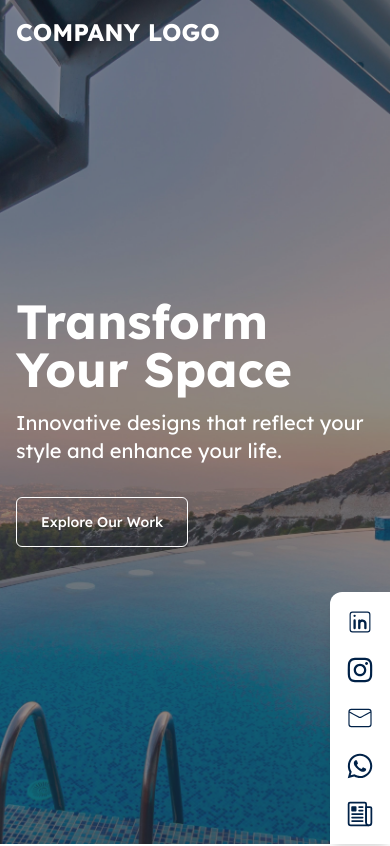
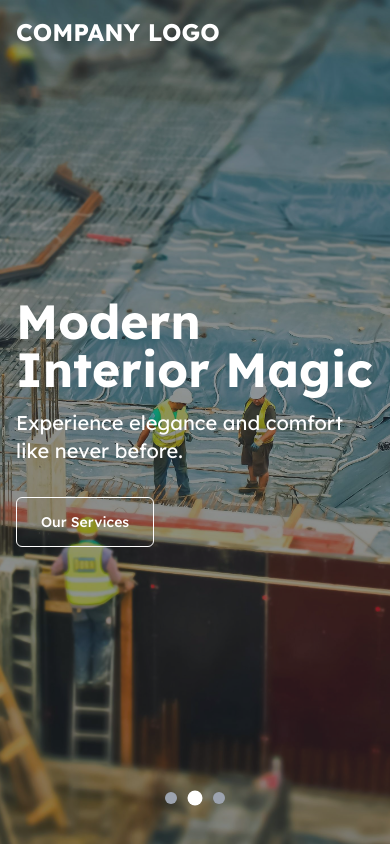
Before and after one commit to dhiant/consulting-firm-frontend, a Next.js app: page / in a window 390 px wide. Shown: the top 846 px of the page. Built offline with nearby package versions, Linux system fonts and the light colour scheme.

Commit message:
fix max-w-screen in hero carousel

```diff
--- /dev/null
+++ b/app/(home)/hero-carousel.tsx
@@ -0,0 +1,139 @@
+"use client";
+
+import Image from "next/image";
+import Link from "next/link";
+import { useEffect, useRef, useState } from "react";
+import { Button } from "@/components/ui/button";
+import SlideUpAnimation from "@/components/animations/slide-up-variants";
+
+const slides = [
+  {
+    image: "/images/home.jpg",
+    heading: "Transform Your Space",
+    subheading:
+      "Innovative designs that reflect your style and enhance your life.",
+    buttonLink: "/portfolio",
+    buttonText: "Explore Our Work",
+  },
+  {
+    image: "/images/services.jpg",
+    heading: "Modern Interior Magic",
+    subheading: "Experience elegance and comfort like never before.",
+    buttonLink: "/services",
+    buttonText: "Our Services",
+  },
+  {
+    image: "/images/about.jpg",
+    heading: "Creative Living Spaces",
+    subheading: "Bringing your dream home to life with artistry and precision.",
+    buttonLink: "/contact",
+    buttonText: "Get in Touch",
+  },
+];
+
+const HeroCarousel = () => {
+  const [current, setCurrent] = useState(0);
+  const [fade, setFade] = useState(false);
+  const intervalRef = useRef<NodeJS.Timeout | null>(null);
+
+  const startInterval = () => {
+    intervalRef.current = setInterval(() => {
+      setFade(true);
+      setTimeout(() => {
+        setCurrent((prev) => (prev + 1) % slides.length);
+        setFade(false);
+      }, 500);
+    }, 5000);
+  };
+
+  const resetInterval = () => {
+    if (intervalRef.current) clearInterval(intervalRef.current);
+    startInterval();
+  };
+
+  useEffect(() => {
+    startInterval();
+    return () => {
+      if (intervalRef.current) clearInterval(intervalRef.current);
+    };
+  }, []);
+
+  const handleDotClick = (index: number) => {
+    if (index !== current) {
+      if (intervalRef.current) clearInterval(intervalRef.current); // Clear current interval
+      setFade(true);
+      setTimeout(() => {
+        setCurrent(index);
+        setFade(false);
+        resetInterval(); // Restart interval after manual click
+      }, 500);
+    }
+  };
+
+  const { image, heading, subheading, buttonLink, buttonText } =
+    slides[current];
+
+  return (
+    <section className="relative h-[100vh] bg-gray-800 text-white flex items-center overflow-hidden">
+      {/* Background Image */}
+      <div className="absolute inset-0 transition-opacity duration-1000 ease-in-out">
+        <Image
+          src={image}
+          alt="Slide background"
+          fill
+          className={`object-cover transition-opacity duration-1000 ${
+            fade ? "opacity-0" : "opacity-50"
+          }`}
+          priority
+        />
+      </div>
+
+      {/* Overlay Content */}
+      <SlideUpAnimation className="relative container mx-auto px-4 h-full flex flex-col justify-center z-10 transition-opacity duration-1000 ease-in-out max-w-screen-xl">
+        <h1
+          className={`text-5xl font-bold mb-4 transition-all duration-700 ${
+            fade ? "opacity-0 translate-y-4" : "opacity-100 translate-y-0"
+          }`}
+        >
+          {heading}
+        </h1>
+        <p
+          className={`text-xl mb-8 transition-all duration-700 delay-100 ${
+            fade ? "opacity-0 translate-y-4" : "opacity-100 translate-y-0"
+          }`}
+        >
+          {subheading}
+        </p>
+        <div
+          className={`transition-opacity duration-700 delay-200 ${
+            fade ? "opacity-0" : "opacity-100"
+          }`}
+        >
+          <Button
+            asChild
+            size="lg"
+            variant="ghost"
+            className="p-6 border border-white"
+          >
+            <Link href={buttonLink}>{buttonText}</Link>
+          </Button>
+        </div>
+      </SlideUpAnimation>
+
+      {/* Dot Indicators */}
+      <div className="absolute bottom-10 left-1/2 transform -translate-x-1/2 flex gap-3 z-20">
+        {slides.map((_, index) => (
+          <button
+            key={index}
+            onClick={() => handleDotClick(index)}
+            className={`w-3 h-3 rounded-full transition-all duration-300 ${
+              current === index ? "bg-white scale-125" : "bg-gray-400"
+            }`}
+          ></button>
+        ))}
+      </div>
+    </section>
+  );
+};
+
+export default HeroCarousel;
--- a/app/(home)/page.tsx
+++ b/app/(home)/page.tsx
@@ -16,14 +16,15 @@ import {
   CarouselPrevious,
 } from "@/components/ui/carousel";
 import SlideUpAnimation from "@/components/animations/slide-up-variants";
-// import ZoomInAnimation from "@/components/animations/zoom-in-variants";
+import ZoomInAnimation from "@/components/animations/zoom-in-variants";
 import { Testimonials } from "@/components/testimonials";
+import HeroCarousel from "./hero-carousel";
 
 export default function HomePage() {
   return (
     <div>
       {/* Dynamic Hero Section */}
-      <section className="relative h-[100vh] bg-gray-800 to-white text-white flex justify-between items-center">
+      {/* <section className="relative h-[100vh] bg-gray-800 to-white text-white flex justify-between items-center">
         <div className="container mx-auto max-w-screen-xl">
           <div className="absolute inset-0">
             <Image
@@ -52,51 +53,9 @@ export default function HomePage() {
             </div>
           </SlideUpAnimation>
         </div>
-      </section>
+      </section> */}
 
-      {/* Value Proposition */}
-      {/* <section className="py-16 bg-gray-100">
-        <div className="container mx-auto px-4">
-          <h2 className="text-3xl font-bold text-center mb-8">
-            Why Choose Us?
-          </h2>
-          <div className="grid grid-cols-1 md:grid-cols-3 gap-8">
-            <Card>
-              <CardHeader>
-                <CardTitle>Expert Designers</CardTitle>
-              </CardHeader>
-              <CardContent>
-                <p>
-                  Our team of award-winning designers brings creativity and
-                  expertise to every project.
-                </p>
-              </CardContent>
-            </Card>
-            <Card>
-              <CardHeader>
-                <CardTitle>Tailored Solutions</CardTitle>
-              </CardHeader>
-              <CardContent>
-                <p>
-                  We create custom designs that perfectly match your style,
-                  needs, and budget.
-                </p>
-              </CardContent>
-            </Card>
-            <Card>
-              <CardHeader>
-                <CardTitle>Sustainable Practices</CardTitle>
-              </CardHeader>
-              <CardContent>
-                <p>
-                  We prioritize eco-friendly materials and energy-efficient
-                  designs for a greener future.
-                </p>
-              </CardContent>
-            </Card>
-          </div>
-        </div>
-      </section> */}
+      <HeroCarousel />
 
       {/* Services Preview */}
       <section className="pt-16">
--- a/components/sticky-info.tsx
+++ b/components/sticky-info.tsx
@@ -52,7 +52,7 @@ const StickyInfo = ({ className }: { className?: string }) => {
   return (
     <TooltipProvider>
       <div
-        className={`space-y-5 ${className} bg-white p-4 rounded-tl-xl shadow-lg flex flex-col items-center`}
+        className={`space-y-5 ${className} bg-white p-4 rounded-tl-xl shadow-lg flex-col items-center hidden md:flex`}
       >
         {socialLinks.map(({ Icon, href, label, tooltip, external }) => (
           <Tooltip key={label}>
```
